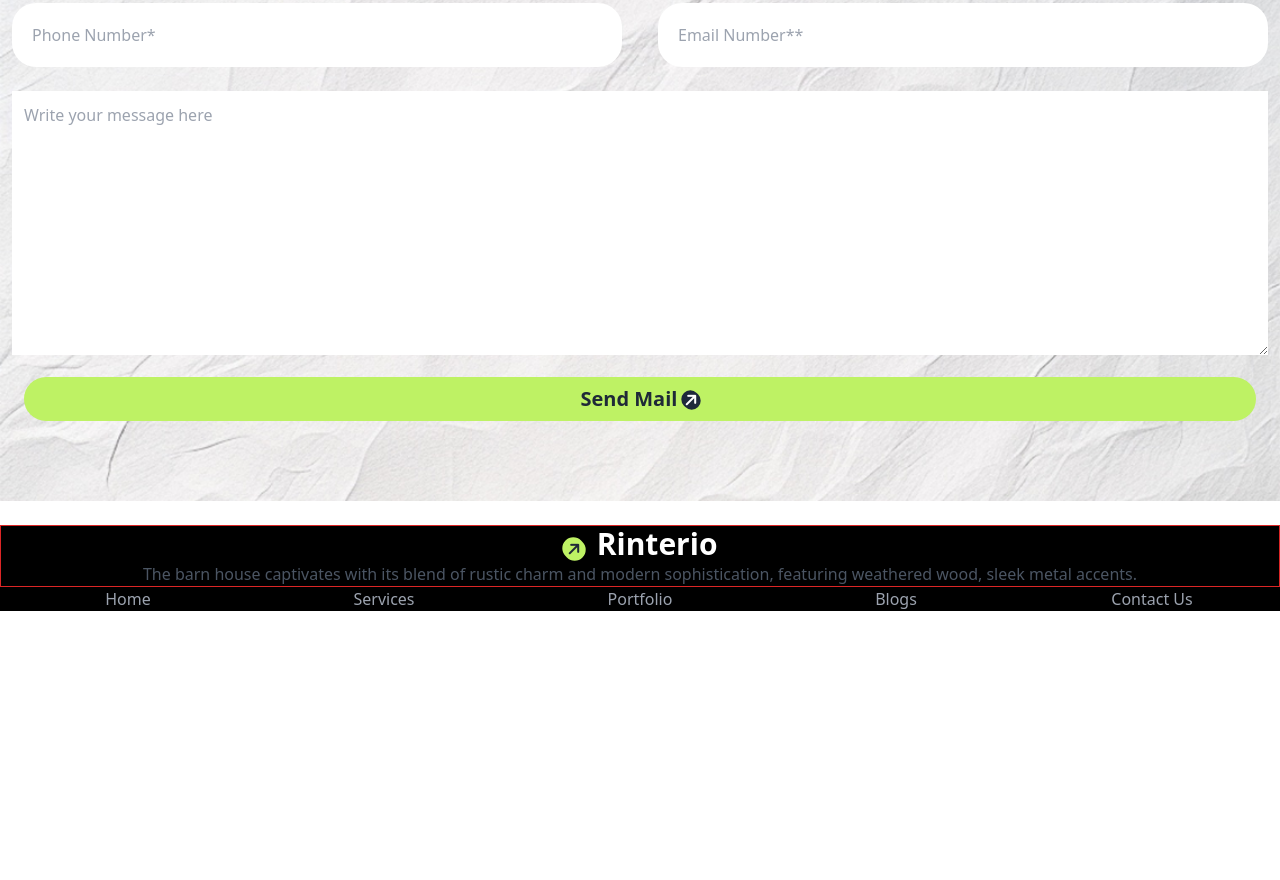
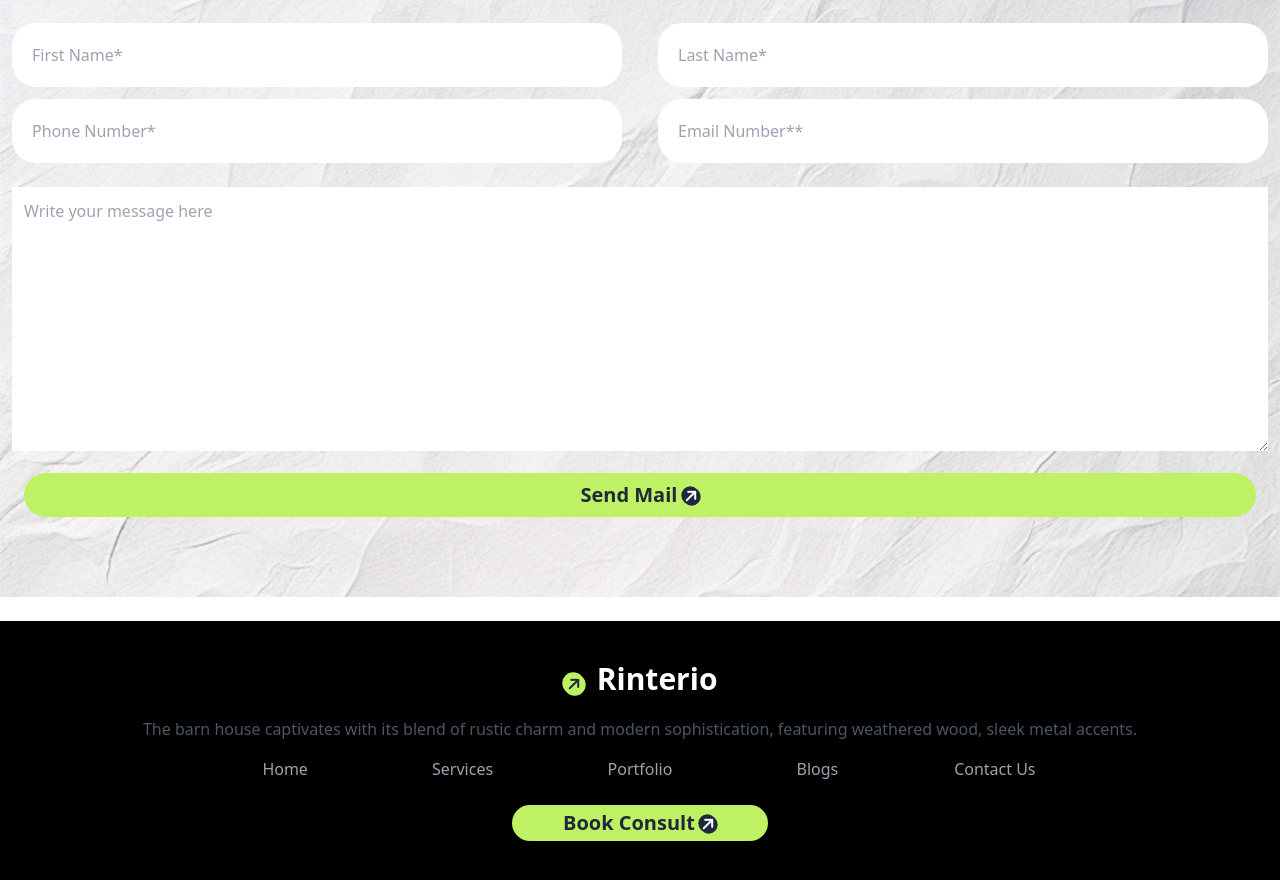
Before and after one commit to Prangon999/my-assignment, a plain HTML site: page index.html in a window 1280 px wide. Shown: the part 2194-3074 px from the top of the page. Before the commit the page ends 2805 px from the top, so only its background shows below. Drawn offline with nearby package versions, Linux system fonts and the light colour scheme.

Commit message:
added a responsive footer section

```diff
--- a/index.html
+++ b/index.html
@@ -133,7 +133,7 @@
          <!-- our works process  -->
           <section class="bg-gray-200 mb-10">
            <!-- text section  -->
-           <div class=" max-w-screen-xl mx-auto ">
+           <div class=" max-w-screen-xl mx-auto p-10">
              <div class="mb-10 ">
                <div class=" mx-auto text-center my-4 lg:w-1/4 "><button class="font-bold bg-white ml-30 p-1 rounded-xl  lg:p-2"><i class="fa-solid fa-arrow-right"></i>How we works</button></div>
                <h2 class="font-extrabold text-4xl text-center mb-4">Our Works Process</h2>
@@ -202,25 +202,33 @@
          </div>
        </div>
       </section>
+      <!-- pricing section  -->
              </main>
                 <!-- footer section  -->
                 <footer class="bg-black">
-        <div class="max-w-screen-xl mx-auto ">
-          <div class="border border-red-600">
+                  <div class="max-w-screen-xl mx-auto flex flex-col items-center py-10 ">
+                    <!-- heading section  -->
+              <div class=" mb-4 ">
               <div class="items-center text-center ">
                   <i class="fa-solid fa-arrow-right bg-lime-300 rounded-full p-1 -rotate-45"></i>
                         <a class="text-white text-3xl pl-2  font-extrabold">Rinterio</a>
                      </div>
-            <p class="text-gray-600 text-base font-medium text-center">The barn house captivates with its blend of rustic charm and modern sophistication, featuring weathered wood, sleek metal accents.</p>
+                      <p class="text-gray-600 text-base font-medium mt-5 text-center">The barn house captivates with its blend of rustic charm and modern sophistication, featuring weathered wood, sleek metal accents.</p>
                               </div >
                     <!-- link section  -->
-        <div class="grid grid-cols-1 md:grid-cols-5">
+         <div class="grid grid-cols-1 md:grid-cols-5 gap-2 lg:gap-24">
             <div class="text-gray-400 font-medium text-base text-center"><a href="">Home</a></div>
                           <div  class="text-gray-400 font-medium text-base text-center"><a href="">Services</a></div>
                            <div  class="text-gray-400 font-medium text-base text-center"><a href="">Portfolio</a></div>
                              <div  class="text-gray-400 font-medium text-base text-center"><a href="">Blogs</a></div>
                              <div  class="text-gray-400 font-medium text-base text-center"><a href="">Contact Us</a></div>
          </div>
+      <!-- button  -->
+    <div class=" text-center mt-6 w-full md:w-1/5">
+      <button class="bg-lime-300 p-1 rounded-3xl w-full "> <a class="font-extrabold text-xl ">Book Consult</a>
+      <i class="fa-solid fa-arrow-right bg-slate-800 text-white rounded-full  -rotate-45 p-[2px]"></i>
+             </button>
+                     </div>
                   </div>
             </footer>
      </body>
```
Lines whose indentation alone changed are shown as unchanged.
